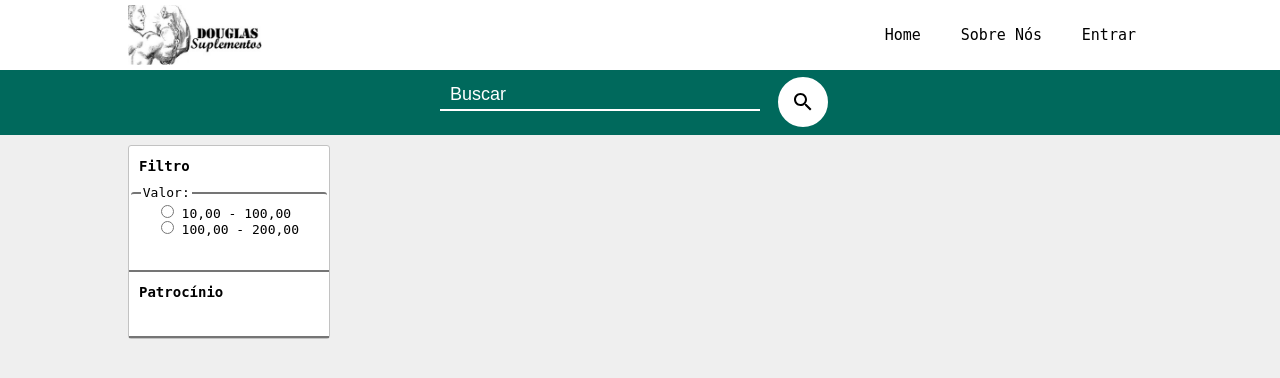
After one commit to ciceroakiles/douglas-suplementos, a PHP site: page /pagina_principal.php in a window 1280 px wide. The commit adds this page. Shown: the top 378 px of the page. Run offline with PHP 8.4, Linux system fonts and the light colour scheme.

Commit message:
Quarto commit

```diff
--- a/classes/conexao.php
+++ b/classes/conexao.php
@@ -25,9 +25,4 @@ class conexao {
         return $this->selecionarBd();
 
     }
-
-    public function fecharConexão() {
-        mysql_close();
-    }
-
 }
--- a/templates/css/style_geral.css
+++ b/templates/css/style_geral.css
@@ -53,9 +53,45 @@ input {
     padding: 5px;
 }
 
+/* Estilo da pagina principal */
+
+#header_principal {
+    height: 70px;
+    width: 100%;
+    background-color: #fff;
+}
+
+#logo_cabecalho_principal {
+    height: 60px;
+    margin-top: 5px;
+    margin-left: 10%;
+}
+
+#menu_principal {
+    position: absolute;
+    right: 10%;
+    top: 0px;
+    height: 70px;
+}
+
+.botao_menu_principal {
+    position: relative;
+    display: inline-block;
+    margin: 0px 1px;
+    padding: 26px 15px;
+    font-size: 15px;
+}
+
+.botao_menu_principal:hover {
+    background-color: #c2c2c2;
+}
+
 .input_botao:hover {
     cursor: pointer;
 }
+
+
+/* Fim do Estilo da pagina principal*/
 
 .animacao:hover {
     transition: all 0.3s linear;
--- /dev/null
+++ b/templates/css/style_pagina_principal.css
@@ -0,0 +1,89 @@
+html {
+    background-color: #efefef;
+}
+
+/* estilo correspondente a barra de busca */
+#buscar_produto {
+    margin-top: 0px;
+    height: 65px;
+    background-color: #00695C;
+}
+
+#conteudo_buscar {
+    position: relative;
+    top: 0px;
+    left: 50%;
+    height: 65px;
+    width: 400px;
+    margin-left: -200px;
+}
+
+#input_buscar_principal {
+    position: relative;
+    margin: 0px;
+    border: none;
+    border-bottom: 2px solid #fff;
+    width: 300px;
+    height: 30px;
+    background-color: transparent;
+    padding: 0px 10px;
+    color: #fff;
+    outline: none;
+    font-size: 18px;
+}
+
+#input_buscar_principal::-webkit-input-placeholder  {
+    color:#fff; font-size: 18px;
+}
+
+#input_botao_buscar {
+    position: relative;
+    top: 7px;
+    height: 50px;
+    width: 50px;
+    margin-left: 10px;
+    border-radius: 40px;
+    background: #fff url('../..//imagem/lupa.svg') no-repeat center center;
+    border: 13px solid #fff;
+    outline: none;
+}
+
+/* Conteúdo complementar lado esquerdo */
+
+#conteudo_complementar {
+    position: absolute;
+    top: 135px;
+    left: 10%;
+    width: 200px;
+    border: 1px solid #c2c2c2;
+    border-radius: 3px;
+    margin-top: 10px;
+    background-color: #fff;
+}
+
+/* Blocos que estão dentro do Conteudo complementar */
+
+.blocos_conteudo_complementar {
+    display: block;
+    width: 200px;
+    padding-bottom: 25px;
+    border-bottom: 2px solid #757575;
+}
+
+.cabecalho_bloco_conteudo_complementar {
+    margin-left: 10px;
+    font-size: 14px;
+}
+
+.radio_blocos_conteudo_complementar {
+    margin: 0px;
+    margin-left: 20px;
+    height: 13px;
+    width: 13px;
+}
+
+#fieldset_blocos_conteudo {
+    border: none;
+    border-top: 2px solid #757575;
+    border-radius: 3px;
+}
--- /dev/null
+++ b/templates/pagina_principal.php
@@ -0,0 +1,63 @@
+<!DOCTYPE html>
+
+<html lang="pt-BR">
+    <head>
+        <title>Vendas de suplemento</title>
+        <meta charset="UTF-8">
+
+        <link rel="stylesheet" type="text/css" href="css/style_geral.css">
+        <link rel="stylesheet" type="text/css" href="css/style_pagina_principal.css">
+    </head>
+    <body>
+
+        <header id="header_principal">
+            <img src="../imagem/logo_suplemento.jpg" alt="logo" title="home" id="logo_cabecalho_principal">
+
+            <nav id="menu_principal">
+                <a href="../templates/pagina_principal.php">
+                    <div class="botao_menu_principal">Home</div>
+                </a>
+
+                <a href="#">
+                    <div class="botao_menu_principal">Sobre Nós</div>
+                </a>
+
+                <a href="login.php">
+                    <div class="botao_menu_principal">Entrar</div>
+                </a>
+            </nav>
+        </header>
+
+        <section id="buscar_produto">
+            <form action="" method="post">
+                <div id="conteudo_buscar">
+                    <input type="text" id="input_buscar_principal" name="buscar" placeholder="Buscar" />
+
+                    <input type="button" id="input_botao_buscar" formaction=""  />
+                </div>
+            </form>
+        </section>
+
+        <aside id="conteudo_complementar">
+            <section class="blocos_conteudo_complementar">
+                <h2 class="cabecalho_bloco_conteudo_complementar">Filtro</h2>
+
+                <form action="" method="post">
+                    <fieldset id="fieldset_blocos_conteudo">
+                        <legend>Valor: </legend>
+                        <input type="radio" name="radio" id="radio1" value="radio1" class="radio_blocos_conteudo_complementar" />
+                        <label for="radio1">10,00 - 100,00</label><br />
+
+                        <input type="radio" name="radio" id="radio2" value="radio2" class="radio_blocos_conteudo_complementar" />
+                        <label for="radio2">100,00 - 200,00</label>
+                    </fieldset>
+                </form>
+            </section>
+
+            <section class="blocos_conteudo_complementar">
+                <h2 class="cabecalho_bloco_conteudo_complementar">Patrocínio</h2>
+            </section>
+        </aside>
+
+    </body>
+</html>
```
Also changed, not shown: nbproject/private/private.xml (added, +7 -0 lines), nbproject/project.xml (added, +9 -0 lines), imagem/logo_suplemento.jpg (added), imagem/lupa.svg (added), 3 other files.
